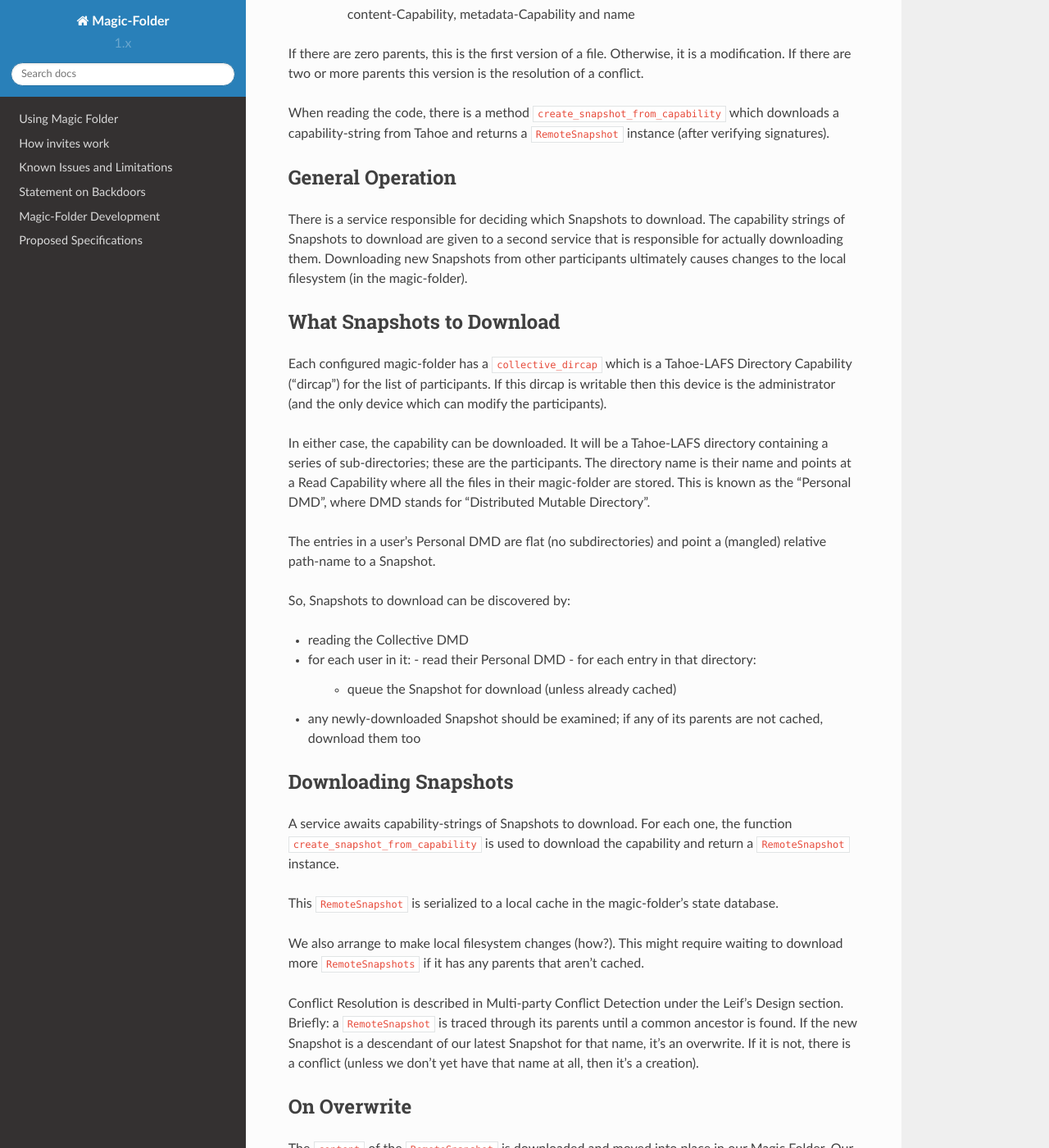
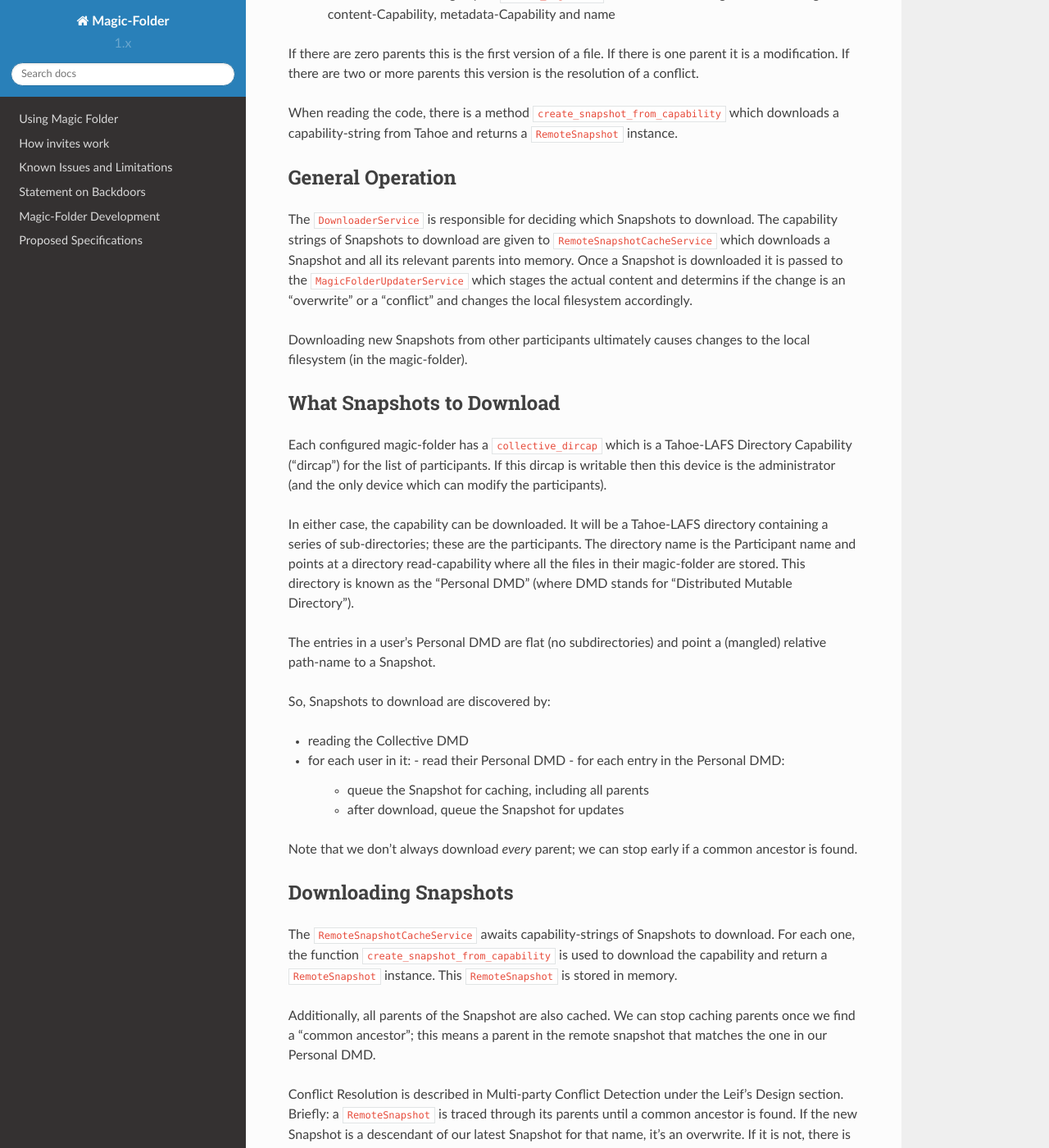
Before and after one commit to tahoe-lafs/magic-folder, a Sphinx documentation site: the page built from docs/downloader.rst, in a window 1280 px wide and 1400 px high, scrolled down 932 px. Shown: the whole window at 82% size. Built offline with Sphinx 7.4.7 and the Read the Docs theme 2.0.0, drawn with Linux system fonts in a browser that asks for light colours; pages that are not in the unit, such as notebooks, are missing from menus; some of the changed text lies outside the part shown.

Commit message:
convert to semantic-newlins. update words to match reality

```diff
--- a/docs/downloader.rst
+++ b/docs/downloader.rst
@@ -8,176 +8,145 @@
 
 Audience: developers working on magic-folder itself
 
-**NOTE**: this document is currently "aspirational" -- not all features described below exist.
+**Note:** some of this document describes features that aren't yet implemented; those are noted with (Not implemented).
 
-This describes the general operation of the remote to local
-synchronization as outlined in "the Leif Design" (see :ref:`Leif's
-Proposal: Magic-Folder "single-file" snapshot design`).
+This describes the general operation of the remote to local synchronization as outlined in "the Leif Design" (see :ref:`Leif's Proposal: Magic-Folder "single-file" snapshot design`).
 
-We do not describe the synchronization of the list of participants in
-a magic-folder. This list will consist of at least:
+We do not describe the synchronization of the list of participants in a magic-folder.
+This list will consist of at least:
 
 - an arbitrary ``name`` for each participant
-- a directory read-capability for each participant ("personal DMD")
-  - in this directory is a flattened representation of every file in
-    the Magic Folder (similar to the Tahoe 1.14.0 design) with each
-    entry pointing to a Snapshot. That is, there are no
-    sub-directories to recurse into, all files are listed by
-    downloading just the "personal DMD" capability of that participant.
+- a directory read-capability for each participant ("Personal DMD")
+- in this directory is a flattened representation of every file in  the Magic Folder (similar to the Tahoe 1.14.0 design) with each entry pointing to a Snapshot.
+  That is, there are no sub-directories to recurse into: all files are listed by downloading just the "personal DMD" capability of that participant.
 
-"A Snapshot" is a single version of a single file. It is represented
-by an immutable directory and contains:
+"A Snapshot" is a single version of a single file.
+It is represented by an immutable directory and contains:
 
-- ``content``: (optional) a read-only Capability to the actual content of
-  this Snapshot. Deletion Snapshots contain no such key.
-- ``metadata``: information about the Snapshot, a read-only Capability pointing
-  to a JSON-serialized dict containing:
+- ``content``: (optional) a read-only Capability to the actual content of this Snapshot.
+  Deletion Snapshots contain no such key.
+- ``metadata``: information about the Snapshot, a read-only Capability pointing to a JSON-serialized dict containing:
   - ``snapshot_version``: int(1) currently
   - ``name``: the name of this snapshot (a mangled relative path)
   - ``author``: a dict containing:
     - ``name``: arbitrary name
     - ``verify_key``: base64-encoded public key of the author
   - ``parents``: a list of immutable Capability-strings of any parent Snapshots
-  - additionally, in the Tahoe metadata for this metadata-capability
-    is a ``magic_folder`` dict with the following keys:
-    - ``author_signature``: base64-encoded signature which signs the
-      content-Capability, metadata-Capability and name
+  - (not yet) additionally, in the Tahoe metadata for this metadata-capability is a ``magic_folder`` dict with the following keys:
+    - ``author_signature``: base64-encoded signature which signs the content-Capability, metadata-Capability and name
 
-If there are zero parents, this is the first version of a
-file. Otherwise, it is a modification. If there are two or more
-parents this version is the resolution of a conflict.
+If there are zero parents this is the first version of a file.
+If there is one parent it is a modification.
+If there are two or more parents this version is the resolution of a conflict.
 
-When reading the code, there is a method
-``create_snapshot_from_capability`` which downloads a
-capability-string from Tahoe and returns a ``RemoteSnapshot`` instance
-(after verifying signatures).
+When reading the code, there is a method ``create_snapshot_from_capability`` which downloads a capability-string from Tahoe and returns a ``RemoteSnapshot`` instance.
 
 
 General Operation
 -----------------
 
-There is a service responsible for deciding which Snapshots to
-download. The capability strings of Snapshots to download are given to
-a second service that is responsible for actually downloading
-them. Downloading new Snapshots from other participants ultimately
-causes changes to the local filesystem (in the magic-folder).
+The ``DownloaderService`` is responsible for deciding which Snapshots to download.
+The capability strings of Snapshots to download are given to ``RemoteSnapshotCacheService`` which downloads a Snapshot and all its relevant parents into memory.
+Once a Snapshot is downloaded it is passed to the ``MagicFolderUpdaterService`` which stages the actual content and determins if the change is an "overwrite" or a "conflict" and changes the local filesystem accordingly.
+
+Downloading new Snapshots from other participants ultimately causes changes to the local filesystem (in the magic-folder).
 
 
 What Snapshots to Download
 --------------------------
 
-Each configured magic-folder has a ``collective_dircap`` which is a
-Tahoe-LAFS Directory Capability ("dircap") for the list of
-participants. If this dircap is writable then this device is the
-administrator (and the only device which can modify the participants).
+Each configured magic-folder has a ``collective_dircap`` which is a Tahoe-LAFS Directory Capability ("dircap") for the list of participants.
+If this dircap is writable then this device is the administrator (and the only device which can modify the participants).
 
-In either case, the capability can be downloaded. It will be a Tahoe-LAFS
-directory containing a series of sub-directories; these are the
-participants. The directory name is their name and points at a
-Read Capability where all the files in their magic-folder are
-stored. This is known as the "Personal DMD", where DMD stands for
-"Distributed Mutable Directory".
+In either case, the capability can be downloaded.
+It will be a Tahoe-LAFS directory containing a series of sub-directories; these are the participants.
+The directory name is the Participant name and points at a directory read-capability where all the files in their magic-folder are stored.
+This directory is known as the "Personal DMD" (where DMD stands for "Distributed Mutable Directory").
 
-The entries in a user's Personal DMD are flat (no subdirectories) and
-point a (mangled) relative path-name to a Snapshot.
+The entries in a user's Personal DMD are flat (no subdirectories) and point a (mangled) relative path-name to a Snapshot.
 
-So, Snapshots to download can be discovered by:
+So, Snapshots to download are discovered by:
 
 - reading the Collective DMD
 - for each user in it:
   - read their Personal DMD
-  - for each entry in that directory:
-    - queue the Snapshot for download (unless already cached)
-- any newly-downloaded Snapshot should be examined; if any of its
-  parents are not cached, download them too
+  - for each entry in the Personal DMD:
+    - queue the Snapshot for caching, including all parents
+    - after download, queue the Snapshot for updates
+
+Note that we don't always download *every* parent; we can stop early if a common ancestor is found.
 
 
 Downloading Snapshots
 ---------------------
 
-A service awaits capability-strings of Snapshots to download. For each
-one, the function ``create_snapshot_from_capability`` is used to
-download the capability and return a ``RemoteSnapshot`` instance.
+The ``RemoteSnapshotCacheService`` awaits capability-strings of Snapshots to download.
+For each one, the function ``create_snapshot_from_capability`` is used to download the capability and return a ``RemoteSnapshot`` instance.
+This ``RemoteSnapshot`` is stored in memory.
 
-This ``RemoteSnapshot`` is serialized to a local cache in the
-magic-folder's state database.
+Additionally, all parents of the Snapshot are also cached.
+We can stop caching parents once we find a "common ancestor"; this means a parent in the remote snapshot that matches the one in our Personal DMD.
 
-We also arrange to make local filesystem changes (how?). This might
-require waiting to download more ``RemoteSnapshots`` if it has any
-parents that aren't cached.
-
-Conflict Resolution is described in :ref:`Multi-party Conflict
-Detection` under the Leif's Design section. Briefly: a
-``RemoteSnapshot`` is traced through its parents until a common
-ancestor is found. If the new Snapshot is a descendant of our latest
-Snapshot for that name, it's an overwrite. If it is not, there is a
-conflict (unless we don't yet have that name at all, then it's a
-creation).
+Conflict Resolution is described in :ref:`Multi-party Conflict Detection` under the Leif's Design section.
+Briefly: a ``RemoteSnapshot`` is traced through its parents until a common ancestor is found.
+If the new Snapshot is a descendant of our latest Snapshot for that name, it's an overwrite.
+If it is not, there is a conflict (unless we don't yet have that name at all, then it's a creation).
 
 
 On Overwrite
 ------------
 
-The ``content`` of the ``RemoteSnapshot`` is downloaded and moved into
-place in our Magic Folder. Our Personal DMD is updated to point at
-this Snapshot.
+The ``content`` of the ``RemoteSnapshot`` is downloaded and moved into place in our Magic Folder.
+Our Personal DMD is updated to point at this Snapshot.
 
-In case there is no ``content`` this is a delete and we simply remove
-the corresponding local file. (Do we update our Personal DMD to point
-at nothing?)
+In case there is no ``content`` this is a delete and we simply remove the corresponding local file.
 
-Note that a completely new file (a "create") is the same as a normal
-overwrite (except of course there's no possibility of a conflict).
+Note that a completely new file (a "create") is the same as a normal overwrite (except of course there's no possibility of a conflict).
 
 
 On Conflict
 -----------
 
-The ``content`` of the ``RemoteSnapshot`` is downloaded and moved into
-a "conflict file" (see Leif Design) beside the conflicting
-content. The Personal DMD is **not** updated. Once the conflict is
-"resolved" then a new Snapshot is created with two parents: the latest
-Snapshot we had at conflict time and the conflicting Snapshot. Our
-Personal DMD is updated to point at this new Snapshot.
+The ``content`` of the ``RemoteSnapshot`` is downloaded and moved into a "conflict file" (see Leif Design) beside the conflicting content.
+The Personal DMD is **not** updated.
+Once the conflict is "resolved" then a new Snapshot is created with two parents: the latest
+Snapshot we had at conflict time and the conflicting Snapshot.
+Our Personal DMD is updated to point at this new Snapshot.
 
-"Resolving" a snapshot is currently noticed via more filesystem
-manipulation: the ``.confict`` file is deleted or moved (and the
-existing file is taken to be the new content). For example, deciding
-"I like the other device's file better" would mean moving the
-``.conflict`` file over top of the existing one. Deciding "I like mine
-better" means simply deleting the ``.conflict`` file. A more-complex
-strategy of merging the contents would mean updating the existing file
-**before** deleting the ``.conflict`` file.
+(Not implemented). "Resolving" a snapshot will be noticed via more filesystem manipulation: the ``.confict`` file is deleted or moved (and the existing file is taken to be the new content).
+For example, deciding "I like the other device's file better" would mean moving the ``.conflict`` file over top of the existing one.
+Deciding "I like mine better" means simply deleting the ``.conflict`` file.
+A more-complex strategy of merging the contents would mean updating the existing file **before** deleting the ``.conflict`` file.
 
-I believe the above accurately describes what Tahoe 1.14.0
-magic-folder does.
+(Meejah believes the above accurately describes what Tahoe 1.14.0 magic-folder does).
 
-This doesn't mean it's the best "API" for conflict resolution (nor
-does it need to remain the only one). In fact, it likely is not a good
-API for any but motivated, advanced users and also seems like a bad
-API for other programs.
+This doesn't mean it's the best "API" for conflict resolution (nor does it need to remain the only one).
+In fact, it likely is not a good API for any but motivated, advanced users and also seems like a bad API for other programs.
 
-In keeping with other new development in magic-folder, there is an
-explicit HTTP API to resolve a conflict. For now, we limit this to
-selecting "mine" or "theirs". A future extension might wish to provide
-a way to provide completely new content (e.g. if the user edited a
-diff, for example).
+(Not implemented). In keeping with other new development in magic-folder, there is an explicit HTTP API to resolve a conflict.
+For now, we limit this to selecting "mine" or "theirs".
+A future extension might wish to provide a way to provide completely new content (e.g. if the user edited a diff, for example).
 
 
 ``GET /v1/conflicts/<folder-name>``
 ~~~~~~~~~~~~~~~~~~~~~~~~~~~~~~~~~~~
 
-Returns a list (possibly empty) of strings for each path that is currently in a Conflict state in the given magic-folder.
+(Not implemented).
 
-The each string is the path relative to the selected magic-folder.
+Returns a list (possibly empty) of local filesystem paths corresponding to each Snapshot that is currently in a Conflict state in the given magic-folder.
 
-Our content is in the path itself. The conflicting "other" content is in ``<path>.theirs.<name>`` where ``<name>`` is the petname of the user who is provided the conflicted content.
+Our content is in the path itself.
+The conflicting "other" content is in ``<path>.conflict-<name>`` where ``<name>`` is the petname of the user who is provided the conflicted content.
 
-Justification: we need somewhere for "theirs" versis "my" content .. I think we should still reflect this on the filesystem, even if the *API to manipulate it* is no longer there. This makes it more obvious for CLI users that they should check the conflicts list; the only alternative would seem to be "run some command occasionally to check for conflicts". I will forget to do this.
+Justification: we need somewhere for "theirs" versis "my" content .. I think we should still reflect this on the filesystem, even if the *API to manipulate it* is no longer there.
+This makes it more obvious for CLI users that they should check the conflicts list; the only alternative would seem to be "run some command occasionally to check for conflicts".
+I will forget to run this command.
 
 
 ``POST /v1/resolve_conflict/<folder-name>?path=<some-path>&resolution=<theirs|mine>``
 ~~~~~~~~~~~~~~~~~~~~~~~~~~~~~~~~~~~~~~~~~~~~~~~~~~~~~~~~~~~~~~~~~~~~~~~~~~~~~~~~~~~~~
+
+(Not implemented).
 
 The ``path`` query argument is required.
 It must be a filesystem path relative to the selected magic-folder.
```
